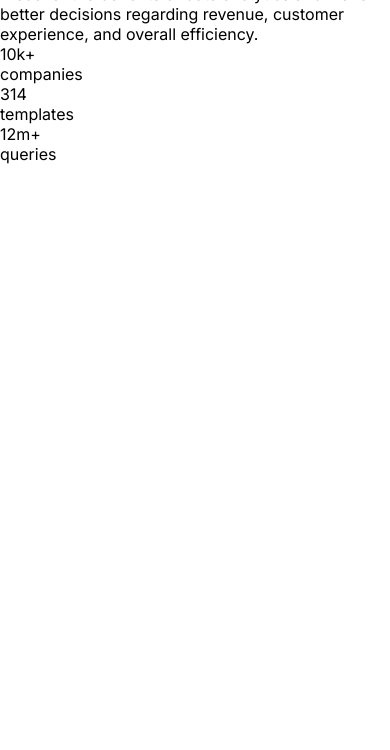
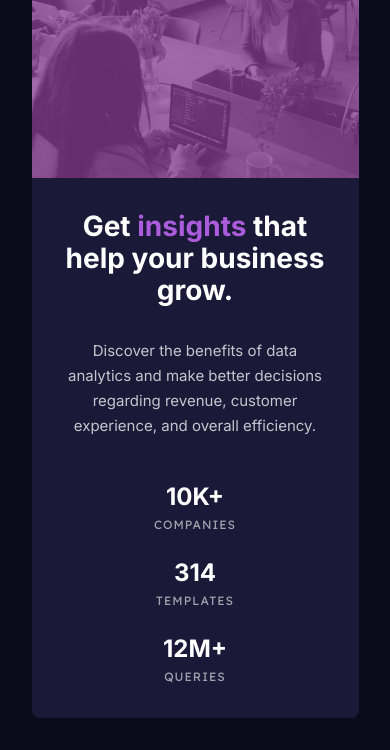
Before and after one commit to trekab/stats-preview-card, a plain HTML site: page index.html in a window 390 px wide. Shown: the part 94-844 px from the top of the page. Drawn offline with Linux system fonts and the light colour scheme.

Commit message:
Add style for small screen sizes

```diff
--- a/index.html
+++ b/index.html
@@ -15,23 +15,25 @@
   </head>
   <body>
     <main class="card">
-      <div class="hero"></div>
-      <h1>Get insights that help your business grow.</h1>
+      <div class="hero"><div class="hero-overlay"></div></div>
+      <h1>Get <em>insights</em> that help your business grow.</h1>
       <p>
         Discover the benefits of data analytics and make better decisions
         regarding revenue, customer experience, and overall efficiency.
       </p>
       <div class="stats">
-        <div>10k+</div>
-        <div>companies</div>
-      </div>
-      <div class="stats">
-        <div>314</div>
-        <div>templates</div>
-      </div>
-      <div class="stats">
-        <div>12m+</div>
-        <div>queries</div>
+        <div class="stat">
+          <div class="stat-num">10k+</div>
+          <div class="stat-label">companies</div>
+        </div>
+        <div class="stat">
+          <div class="stat-num">314</div>
+          <div class="stat-label">templates</div>
+        </div>
+        <div class="stat">
+          <div class="stat-num">12m+</div>
+          <div class="stat-label">queries</div>
+        </div>
       </div>
     </main>
   </body>
--- a/main.css
+++ b/main.css
@@ -11,8 +11,94 @@
 
 * {
   font-family: "Inter", sans-serif;
-  /* font-family: "Lexend Deca", sans-serif; */
   margin: 0;
   padding: 0;
   box-sizing: border-box;
 }
+
+body {
+  background-color: var(--main-background);
+  height: 100vh;
+  display: flex;
+  justify-content: center;
+  align-items: center;
+}
+
+.card {
+  background-color: var(--card-background);
+  max-width: 327px;
+  min-height: 780px;
+  border-radius: 8px;
+}
+
+.hero-overlay {
+  background-color: var(--accent);
+  height: 240px;
+  width: 100%;
+  opacity: 0.75;
+  border-radius: 8px 8px 0 0;
+}
+
+.hero {
+  height: 240px;
+  width: 100%;
+  background-image: url("./images/image-header-mobile.jpg");
+  background-repeat: no-repeat;
+  border-radius: 8px 8px 0 0;
+  background-size: contain;
+  mix-blend-mode: difference;
+}
+
+.card h1 {
+  color: var(--main-heading-and-stats);
+  max-width: 264px;
+  margin: 32px auto;
+  text-align: center;
+  font-weight: 700;
+  font-size: 28px;
+  line-height: 32px;
+}
+
+.card h1 em {
+  font-style: normal;
+  color: var(--accent);
+}
+
+.card p {
+  color: var(--main-paragraph);
+  margin: 32px;
+  text-align: center;
+  font-weight: 400;
+  font-size: 15px;
+  line-height: 25px;
+}
+
+.stats {
+  display: flex;
+  flex-direction: column;
+  align-items: center;
+  min-height: 180px;
+  text-transform: uppercase;
+  color: var(--main-heading-and-stats);
+}
+
+.stat {
+  margin: 10px auto;
+}
+
+.stat-num {
+  font-weight: 700;
+  font-size: 24px;
+  text-align: center;
+  line-height: 29.05px;
+  margin: 2px auto;
+}
+
+.stat-label {
+  font-family: "Lexend Deca", sans-serif;
+  font-weight: 400;
+  font-size: 12px;
+  letter-spacing: 1px;
+  color: var(--stat-headings);
+  padding: 4px;
+}
```
